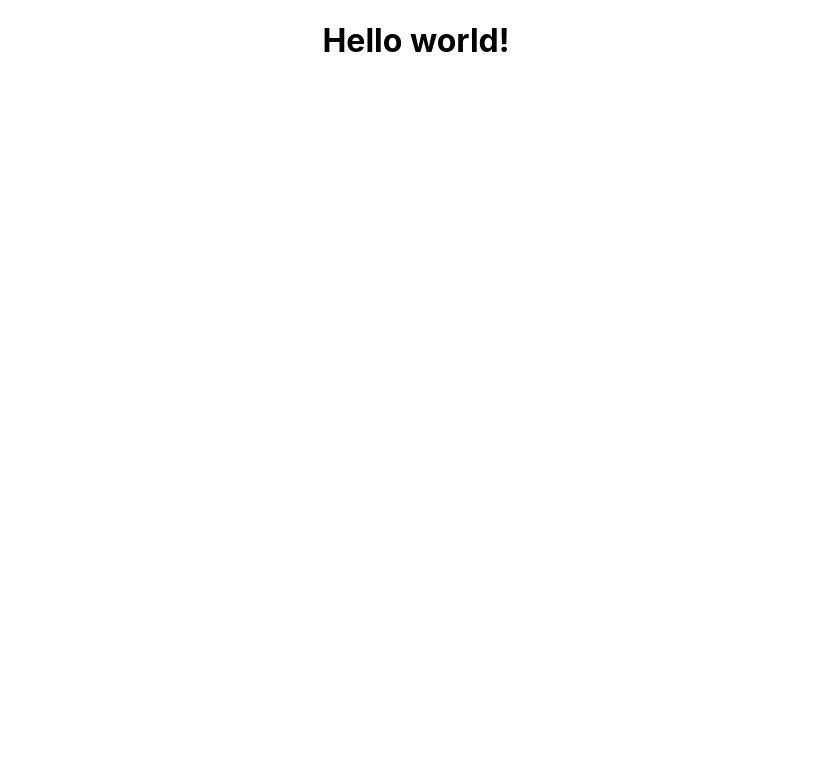
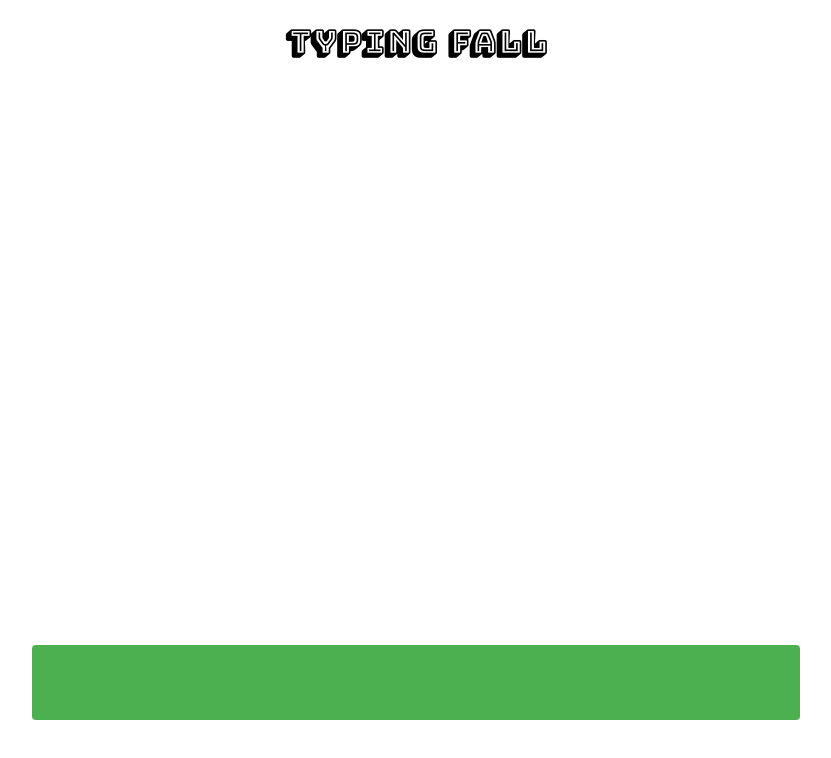
Before and after one commit to kristianachwan/type-fall, a React (Create React App) app: page / in a window 1280 px wide. Shown: the top 758 px of the page, without its empty margins (224-1055 px from the left). Built offline with nearby package versions, Linux system fonts and the light colour scheme.

Commit message:
title + healthbar design

```diff
--- a/src/App.css
+++ b/src/App.css
@@ -1,10 +1,19 @@
+@import url('https://fonts.googleapis.com/css2?family=Bungee+Shade&family=Montserrat:ital,wght@0,300;0,700;1,400&display=swap');
+
+#root {
+  height: 100vh;
+}
+
 .App {
   text-align: center;
+  height: 100vh;
+  position: relative;
+  display: flex;
+  justify-content: center;
 }
 
-.App-logo {
-  height: 40vmin;
-  pointer-events: none;
+.title{
+  font-family: 'Bungee Shade', cursive;
 }
 
 @media (prefers-reduced-motion: no-preference) {
--- a/src/App.js
+++ b/src/App.js
@@ -1,11 +1,25 @@
+import { useState } from 'react';
 import './App.css';
-
+import HealthBar from './components/HealthBar';
+import { randomLetter } from './functions/randomLetter';
+import { Container } from '@mui/system';
+const barColorArray = [['#4caf50', '#66bb6a'], ['#ff9800', '#f57c00'], ['#bf360c', '#d84315'], [null, null]]
+const barLengthArray = [100, 60, 20, 0]
 function App() {
+  const [barColor, setBarColor] = useState(barColorArray[0])
+  const [barLength, setBarLength] = useState(barLengthArray[1])
   return (
     <div className="App">
-     <h1>Hello world!</h1>
+      <h1 className="title">TYPING FALL</h1>
+      <HealthBar barColor={barColor} barLength={barLength}/>
     </div>
   );
 }
 
 export default App;
+
+
+
+// first we want to generate letter every 1s
+// then we want to track the letter using array
+// when we are able to 'kill' the letter OR the letter damages us, remove that element
--- /dev/null
+++ b/src/components/HealthBar.css
@@ -0,0 +1,5 @@
+.health-bar {
+    position: absolute;
+    bottom:  10vh;
+
+}
--- /dev/null
+++ b/src/components/HealthBar.js
@@ -0,0 +1,22 @@
+import { Box } from '@mui/material'
+import { Container } from '@mui/system'
+import React from 'react'
+import './HealthBar.css'
+export default function HealthBar({barColor, barLength}) {
+  return (
+    <Box className="health-bar"
+        maxWidth="90vw"
+        sx={{
+            width: `${barLength}%`,
+            height: 75,
+            borderRadius: 1,
+            backgroundColor: barColor[0],
+            '&:hover': {
+            backgroundColor: barColor[1],
+            opacity: [0.9, 0.8, 0.7],
+            },
+        }}
+    />
+
+  )
+}
--- /dev/null
+++ b/src/functions/randomLetter.js
@@ -0,0 +1,10 @@
+export function randomLetter () {
+    // note that capital letters in ASCII range from 65-90
+
+    const charDec = parseInt(Math.random() * 27 + 65)
+    return String.fromCharCode(charDec)
+
+
+
+
+}
--- a/src/index.css
+++ b/src/index.css
@@ -5,6 +5,7 @@ body {
     sans-serif;
   -webkit-font-smoothing: antialiased;
   -moz-osx-font-smoothing: grayscale;
+  height: 100vh;
 }
 
 code {
```
